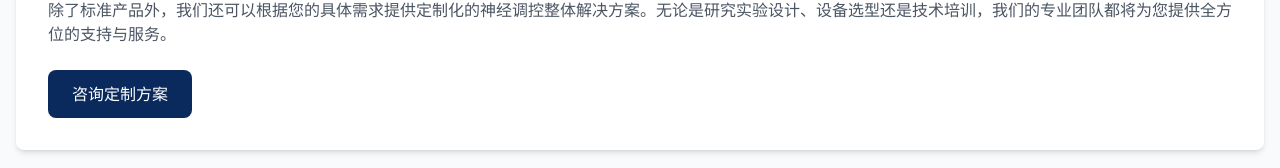
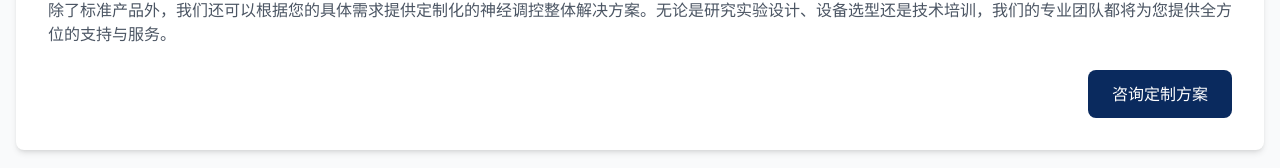
Before and after one commit to Karen2677/RisingHKT, a React (Vite) app: page /products in a window 1280 px wide. Shown: the part 560-728 px from the top of the page. Built offline with nearby package versions, Linux system fonts and the light colour scheme; no server answers; the database is empty.

Commit message:
Move custom solution button to right side

```diff
--- a/src/pages/Products.tsx
+++ b/src/pages/Products.tsx
@@ -152,9 +152,10 @@ const Products: React.FC = () => {
               In addition to standard products, we can provide customized neuromodulation solutions based on your specific needs. Whether it's research experimental design, equipment selection, or technical training, our professional team will provide you with comprehensive support and services.
             </span>
           </p>
+          <div className="flex justify-end">
             <a
               href="/contact"
-            className="inline-block bg-[#0A2A5E] text-white px-6 py-3 rounded-lg font-medium hover:bg-blue-800 transition-colors duration-200 ml-auto"
+              className="inline-block bg-[#0A2A5E] text-white px-6 py-3 rounded-lg font-medium hover:bg-blue-800 transition-colors duration-200"
             >
               <span
                 className={currentLanguage === 'zh' ? 'block' : 'hidden'}
@@ -172,6 +173,7 @@ const Products: React.FC = () => {
           </div>
         </div>
       </div>
+    </div>
   );
 };
 
```
Lines whose indentation alone changed are shown as unchanged.
